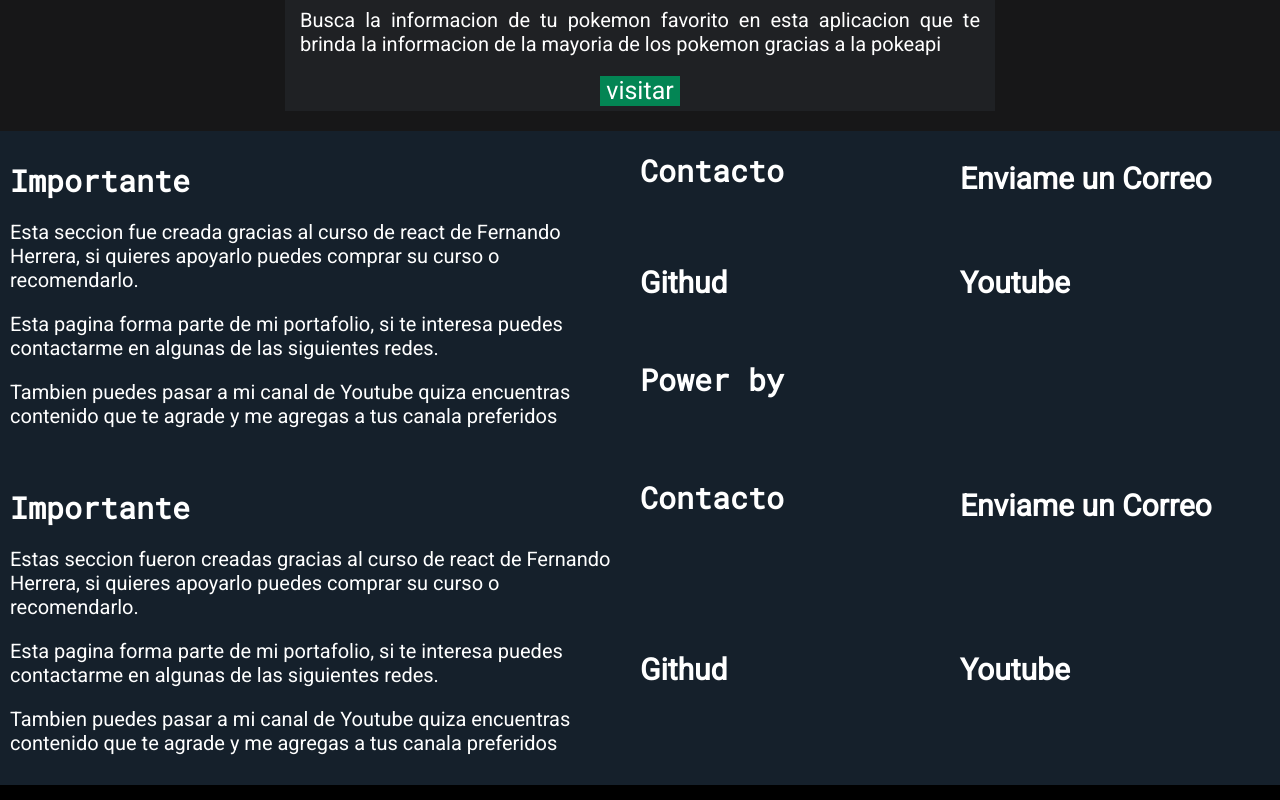
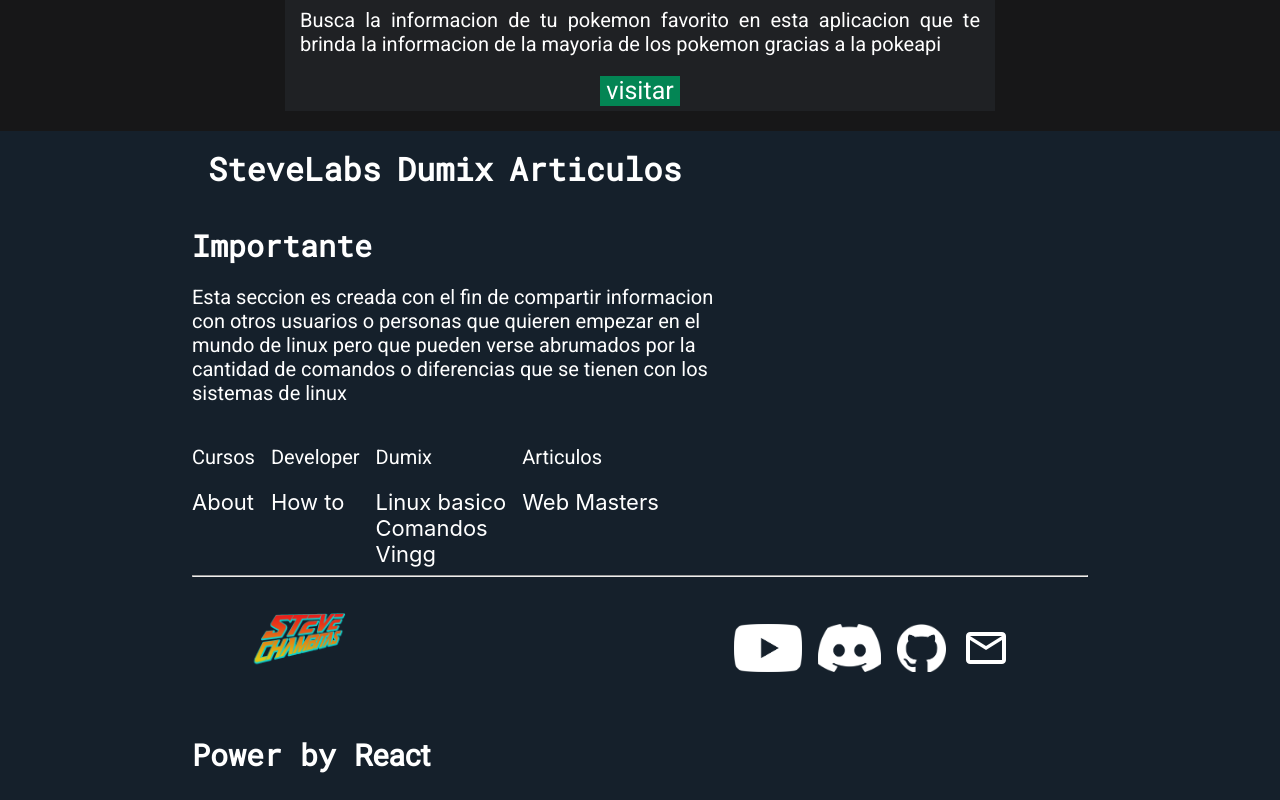
Before and after one commit to SteveBartmoss/steveapp, a React (Create React App) app: page /havefun in a window 1280 px wide. Shown: the part 1720-2520 px from the top of the page. Built offline with nearby package versions, Linux system fonts and the light colour scheme.

Commit message:
add new content for the footer

```diff
--- a/src/HaveFun/component/FooterHave.jsx
+++ b/src/HaveFun/component/FooterHave.jsx
@@ -1,9 +1,74 @@
 import React from "react";
 import "../../App.css";
+import { Div60, Div70, DivAuto, DivColum, DivFooter, DivRow } from "../../component/Contenedores/Cajas";
 
-function FooterHave({power, linkPower}) {
+function FooterHave({ power, linkPower }) {
 
     return (
+        <>
+            <DivFooter>
+                <Div70>
+                    <ul className="lista">
+                        <li>
+                            <a className="archor">SteveLabs</a>
+                        </li>
+                        <li>
+                            <a className="archor">Dumix</a>
+                        </li>
+                        <li>
+                            <a className="archor">Articulos</a>
+                        </li>
+                    </ul>
+                </Div70>
+                <Div70>
+                    <DivRow>
+                        <Div60>
+                            <h1 className="title1">Importante</h1>
+                            <p className="Content">Esta seccion es creada con el fin de compartir informacion
+                                con otros usuarios o personas que quieren empezar en el mundo de linux pero
+                                que pueden verse abrumados por la cantidad de comandos o diferencias que se
+                                tienen con los sistemas de linux</p>
+                        </Div60>
+                        <DivRow>
+                            <DivColum>
+                                <p className="Content">Cursos</p>
+                                <a className="link-tag">About</a>
+                            </DivColum>
+                            <DivColum>
+                                <p className="Content">Developer</p>
+                                <a className="link-tag">How to</a>
+                            </DivColum>
+                            <DivColum>
+                                <p className="Content">Dumix</p>
+                                <a className="link-tag">Linux basico</a>
+                                <a className="link-tag">Comandos</a>
+                                <a className="link-tag">Vingg</a>
+                            </DivColum>
+                            <DivColum>
+                                <p className="Content">Articulos</p>
+                                <a className="link-tag">Web Masters</a>
+                            </DivColum>
+                        </DivRow>
+                    </DivRow>
+                    <hr />
+                </Div70>
+                <Div70>
+                    <DivRow>
+                        <div className="div-footer-logo">
+                            <img className="img-footer-logo" alt="logosteve" src="/Assets/logoCanal.png" />
+                        </div>
+                        <DivAuto>
+                            <DivRow>
+                                <a href="https://www.youtube.com/@stevechambitas2782"><img alt="youtube" className="img-icon" src="/Assets/yticon.png" /></a>
+                                <a href="https://discord.gg/QTdVBq5Q9r"><img alt="discord" className="img-icon" src="/Assets/discord.png" /></a>
+                                <a href="https://github.com/MarcoAntonioGuadalupeRivasGuzman"><img alt="github" className="img-icon" src="/Assets/github.png" /></a>
+                                <a href="mailto:stevechanvitas@gmail.com"><img className="img-icon" alt="email" src="/Assets/email.png" /></a>
+                            </DivRow>
+                        </DivAuto>
+                    </DivRow>
+                    <h1 className="title1">Power by <a className="contacto" href="https://react.dev/">React</a></h1>
+                </Div70>
+            </DivFooter>
             <div className="gif-footer">
                 <div className="footer-item">
                     <h1 className="title1">Importante</h1>
@@ -27,6 +92,7 @@ function FooterHave({power, linkPower}) {
                     <h1 className="title1">Power by <a className="contacto" href={linkPower} target="blanck">{power}</a></h1>
                 </div>
             </div>
+        </>
     );
 }
 
```
Lines whose indentation alone changed are shown as unchanged.
